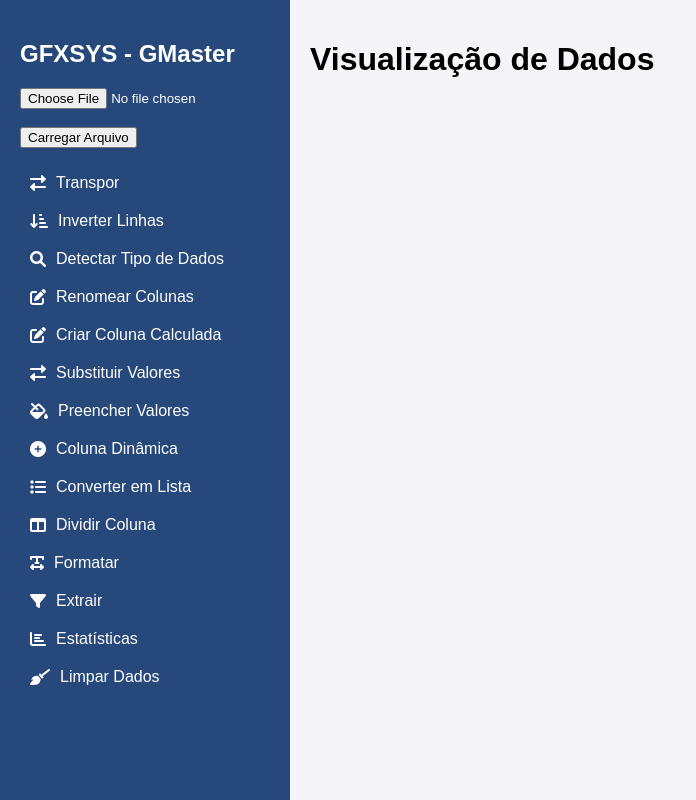
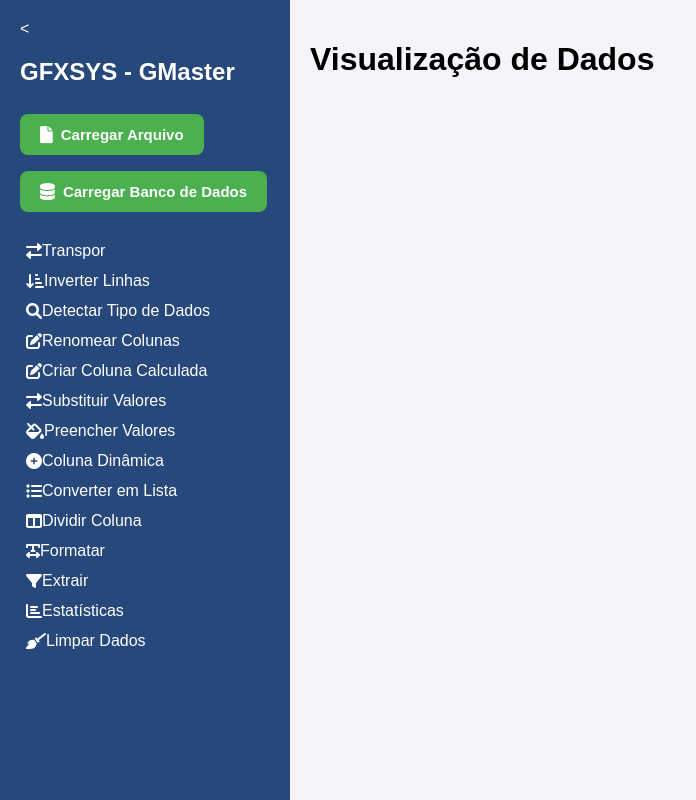
Before and after one commit to julianonicoletti/gmaster_novo, a Flask app: page / in a window 1280 px wide. Shown: the whole page, without its empty margins (0-696 px from the left). Run offline with Flask 3, Linux system fonts and the light colour scheme; some libraries are stand-ins or nearby versions.

Commit message:
alterado layout html e ajustes funcao substituir valores e criar coluna calculada

```diff
--- a/app.py
+++ b/app.py
@@ -1,6 +1,7 @@
 from flask import Flask, render_template, request, jsonify, send_file
 import pandas as pd
 import os
+import numpy as np
 import xml.etree.ElementTree as ElementTree
 from io import StringIO, BytesIO
 import chardet
@@ -69,8 +70,8 @@ def load_from_db():
 
         for col in df.select_dtypes(include=['datetime64']):
             df[col] = df[col].astype(str)
-
-        data = df.to_dict(orient="records")
+        data = df.fillna("null").to_dict(orient='records')
+        #data = df.to_dict(orient="records")
 
         print(f"Dados carregados com sucesso: {len(data)} registros encontrados")
         return jsonify({
@@ -206,23 +207,15 @@ def upload_file():
 
             content = raw_data.decode(encoding, errors='replace')
             df = pd.read_csv(StringIO(content), sep=None, on_bad_lines='skip', quotechar='"', skipinitialspace=True)
-            df = df.where(pd.notnull(df), 'N/A')
+
             print(df.head())
 
-            data = df.to_dict(orient='records')
+            data = df.fillna("null").to_dict(orient='records')
             print("Arquivo CSV lido com sucesso.")
 
         else:
             print("Tipo de arquivo não suportado.")
             return jsonify({"error": "File type not supported"}), 400
-
-        # Processa os dados
-        for item in data:
-            for key, value in item.items():
-                if isinstance(value, (int, float)):
-                    item[key] = str(value)
-                elif pd.isna(value):
-                    item[key] = "N/A"
 
         return jsonify(data)
 
@@ -277,11 +270,6 @@ def calcular_nova_coluna():
         print("Erro ao aplicar fórmula:", str(e))
         return jsonify({"error": str(e)}), 500
 
-        return jsonify(data)
-    except Exception as e:
-        # Exibe o erro detalhado no console do Flask
-        print("Erro ao adicionar nova coluna:", str(e))
-        return jsonify({"error": str(e)}), 500
 
 @app.route('/transpor', methods=['POST'])
 def transpor():
@@ -337,8 +325,8 @@ def rename_column():
 def replace_value():
     data = request.json
     column = data.get('column')
-    old_value = float(data.get('oldValue')) if data.get('oldValue') is not None else data.get('oldValue')
-    new_value = float(data.get('newValue')) if data.get('newValue') is not None else data.get('newValue')
+    old_value = data.get('oldValue')
+    new_value = data.get('newValue')
     df = pd.DataFrame(data['data'])
     print(column, old_value, new_value)
 
@@ -347,15 +335,18 @@ def replace_value():
         return jsonify({"error": "Parâmetros incompletos"}), 400
 
     try:
-        # Converte a coluna para string antes de fazer a substituição
-        #df[column] = df[column].astype(str)
+        # Converte os valores para numéricos (inteiros ou flutuantes)
+        old_value = float(old_value)
+        new_value = float(new_value)
+
+        # Converte a coluna para tipo numérico antes de substituir os valores
+        df[column] = pd.to_numeric(df[column], errors='coerce')
 
         # Substitui o valor antigo pelo novo
-        # old_value = float(old_value)
-        # new_value = float(new_value)
-        print(old_value, new_value)
-        df[column] = df[column].replace(str(old_value), str(new_value))
+        df[column] = df[column].replace(old_value, new_value)
+
         print(df.head())
+
         # Preenche valores NaN com "null" para compatibilidade JSON
         updated_data = df.fillna("null").to_dict(orient='records')
         return jsonify(updated_data)
@@ -363,5 +354,6 @@ def replace_value():
         return jsonify({"error": str(e)}), 500
 
 
+
 if __name__ == '__main__':
     app.run(debug=True)
--- a/database_manager.py
+++ b/database_manager.py
@@ -32,7 +32,8 @@ class DatabaseConnectionManager:
             raise ValueError(f"Tipo de banco de dados não suportado. Opções válidas: {list(self.supported_dbs.keys())}")
 
         db_config = self.supported_dbs[db_type]
-        env_path = Path('.') / db_config['env_file']
+        base_dir = Path(__file__).resolve().parent
+        env_path = base_dir / db_config['env_file']
 
         print(f"Tentando carregar configurações de: {env_path.absolute()}")
 
--- a/static/script.js
+++ b/static/script.js
@@ -146,7 +146,8 @@ async function calcularNovaColuna() {
         if (response.ok) {
             const result = await response.json();
             rawData = result;
-            initializeTable(rawData); // Função para atualizar a tabela no frontend
+            initializeTable(rawData);
+            closeFormulaModal(); // Função para atualizar a tabela no frontend
         } else {
             const error = await response.json();
             alert(`Erro: ${error.error}`);
@@ -236,23 +237,53 @@ async function trocarValor() {
         console.error("Erro:", error);
         alert("Falha ao renomear a coluna.");
     }
-    // fetch('/replace_value', {
-    //     method: 'POST',
-    //     headers: {
-    //         'Content-Type': 'application/json',
-    //     },
-    //     body: JSON.stringify(requestData),
-    // })
-    //     .then(response => response.json())
-    //     .then(data => {
-    //         if (data.error) {
-    //             alert("Erro: " + data.error);
-    //         } else {
-    //             alert("Valores substituídos com sucesso!");
-    //             closeReplaceValueModal();
-    //         }
-    //     })
-    //     .catch(error => {
-    //         console.error("Erro ao substituir valores:", error);
-    //     });
+
 }
+
+function carregarBancoDeDados() {
+    const dbType = document.getElementById('dbType').value;
+    const dbTable = document.getElementById('dbTable').value;
+
+    if (!dbTable) {
+        alert("Por favor, insira o nome da tabela.");
+        return;
+    }
+
+    fetch('/set_database', {
+        method: 'POST',
+        headers: {
+            'Content-Type': 'application/json'
+        },
+        body: JSON.stringify({ db_type: dbType })
+    })
+    .then(response => response.json())
+    .then(data => {
+        if (data.error) {
+            alert(`Erro ao configurar o banco: ${data.error}`);
+            return;
+        }
+
+        fetch(`/load_from_db?table=${encodeURIComponent(dbTable)}`, {
+            method: 'POST'
+        })
+        .then(response => response.json())
+        .then(data => {
+            if (data.error) {
+                alert(`Erro ao carregar dados: ${data.error}`);
+            } else {
+                alert(`Dados carregados com sucesso: ${data.row_count} registros encontrados.`);
+                rawData = data.data; // Atualiza os dados carregados
+                initializeTable(rawData); // Atualiza a tabela
+                closeDatabaseModal();
+            }
+        })
+        .catch(error => {
+            console.error('Erro ao carregar dados:', error);
+            alert('Erro ao carregar dados.');
+        });
+    })
+    .catch(error => {
+        console.error('Erro ao configurar banco:', error);
+        alert('Erro ao configurar o banco de dados.');
+    });
+}
--- a/static/styles.css
+++ b/static/styles.css
@@ -14,7 +14,7 @@ body {
 }
 
 .sidebar {
-    background-color: #26487b; /* Cor de fundo ajustada */
+    background-color: #26487b;
     color: white;
     width: 250px;
     padding: 20px;
@@ -22,13 +22,6 @@ body {
     flex-direction: column;
     align-items: flex-start;
 }
-
-.data-type-row {
-    font-weight: bold;
-    background-color: #f0f0f0;
-    color: #333;
-}
-
 
 .sidebar h2 {
     color: #ffffff;
@@ -43,7 +36,7 @@ body {
 }
 
 .sidebar ul li {
-    padding: 10px;
+    padding: 6px;
     cursor: pointer;
     color: #ffffff;
     font-size: 16px;
@@ -53,36 +46,9 @@ body {
 }
 
 .sidebar ul li:hover {
-    background-color: #1d3a61; /* Efeito de hover */
-    border-left: 4px solid #ffffff; /* Indicador na borda esquerda */
-    padding-left: 16px;
-}
-
-.sidebar ul li i {
-    margin-right: 10px; /* Espaço entre ícone e texto */
-}
-
-.sidebar ul li.active {
     background-color: #1d3a61;
     border-left: 4px solid #ffffff;
     padding-left: 16px;
-}
-
-.sidebar ul li ul {
-    list-style: none;
-    padding: 0;
-    padding-left: 20px;
-}
-
-.sidebar ul li ul li {
-    padding: 8px 0;
-    font-size: 14px;
-    color: #b3c4e0;
-    cursor: pointer;
-}
-
-.sidebar ul li ul li:hover {
-    color: #ffffff;
 }
 
 .content {
@@ -91,3 +57,158 @@ body {
     background-color: #f4f4f9;
     overflow-y: auto;
 }
+
+/* Estilos para o Modal */
+.modal {
+    display: none;  /* Inicialmente escondido */
+    position: fixed;
+    z-index: 1; /* Fica sobre outros elementos */
+    left: 0;
+    top: 0;
+    width: 100%;
+    height: 100%;
+    background-color: rgba(0, 0, 0, 0.5); /* Fundo semitransparente */
+    overflow: auto;
+    padding-top: 60px;
+    transition: opacity 0.3s ease-in-out;
+}
+
+.modal-content {
+    background-color: #fff;
+    margin: 5% auto;
+    padding: 20px;
+    border-radius: 8px;
+    width: 50%;
+    max-width: 600px;
+    box-shadow: 0px 4px 10px rgba(0, 0, 0, 0.2);
+    animation: fadeIn 0.4s ease-out;
+}
+
+@keyframes fadeIn {
+    0% { opacity: 0; }
+    100% { opacity: 1; }
+}
+
+h3 {
+    color: #26487b;
+    font-size: 22px;
+    margin-bottom: 15px;
+}
+
+.input-field {
+    width: 100%;
+    padding: 10px;
+    margin: 10px 0;
+    border: 1px solid #ccc;
+    border-radius: 4px;
+    font-size: 16px;
+    box-sizing: border-box;
+}
+
+.input-field:focus {
+    border-color: #26487b;
+    outline: none;
+}
+
+.modal-buttons {
+    display: flex;
+    justify-content: flex-end;
+    gap: 10px;
+}
+
+.btn {
+    background-color: #26487b;
+    color: white;
+    padding: 10px 20px;
+    font-size: 16px;
+    border: none;
+    border-radius: 4px;
+    cursor: pointer;
+    transition: background-color 0.3s ease;
+}
+
+.btn:hover {
+    background-color: #1d3a61;
+}
+
+.cancel-btn {
+    background-color: #f44336;
+}
+
+.cancel-btn:hover {
+    background-color: #e53935;
+}
+
+/* Botões */
+button {
+    font-size: 15px;
+    padding: 12px 20px;
+    margin: 8px 0;
+    border-radius: 8px;
+    border: none;
+    cursor: pointer;
+    transition: all 0.3s ease;
+    display: inline-flex;
+    align-items: center;
+    justify-content: center;
+    text-align: center;
+    font-weight: bold;
+}
+
+/* Botão de Carregar Arquivo */
+.btn-upload {
+    background-color: #4CAF50; /* Verde */
+    color: white;
+}
+.btn-upload i {
+    margin-right: 8px; /* Espaçamento de 8px entre o ícone e o texto */
+    font-size: 17px; /* Tamanho do ícone */
+}
+
+.btn-upload:hover {
+    background-color: #45a049; /* Cor de hover */
+    transform: translateY(-2px) scale(1.05); /* Levanta o botão */
+}
+
+/* Botão de Carregar Banco de Dados */
+.btn-database {
+    background-color: #4CAF50; /* Azul */
+    color: white;
+}
+
+.btn-database i {
+    margin-right: 8px; /* Espaço entre o ícone e o texto */
+    font-size: 17px; /* Tamanho do ícone */
+}
+
+.btn-database:hover {
+    background-color: #45a049; /* Cor de hover */
+    transform: translateY(-2px) scale(1.05); /* Levanta o botão */
+}
+
+/* Botão quando desabilitado */
+button:disabled {
+    background-color: #ccc;
+    color: #666;
+    cursor: not-allowed;
+    transform: none;
+}
+
+/* Estilos adicionais para o layout */
+h2 {
+    color: #26487b;
+    margin-bottom: 20px;
+}
+
+input[type="file"] {
+    font-size: 15px;
+    padding: 8px;
+    margin-bottom: 0px;
+    border-radius: 6px;
+
+    width: 100%;
+}
+
+input[type="file"]:hover {
+    border-color: #26487b;
+}
--- a/templates/index.html
+++ b/templates/index.html
@@ -13,9 +13,11 @@
 
 <div class="container">
     <aside class="sidebar">
-        <h2>GFXSYS - GMaster</h2>
-        <input type="file" id="fileInput" accept=".txt, .csv, .xlsx, .xml, .zip" /><br>
-        <button onclick="uploadFile()">Carregar Arquivo</button>
+        <<h2>GFXSYS - GMaster</h2>
+        <input type="file" id="fileInput" accept=".txt, .csv, .xlsx, .xml, .zip" style="display: none;" onchange="uploadFile()" />
+        <button class="btn-upload" onclick="document.getElementById('fileInput').click()"><i class="fas fa-file"></i> Carregar Arquivo
+        </button>
+        <button class="btn-database" onclick="abrirBancoDeDados()"><i class="fas fa-database"></i> Carregar Banco de Dados</button>
         <ul>
             <li onclick="transpor()"><i class="fas fa-exchange-alt"></i> Transpor</li>
             <li onclick="inverterLinhas()"><i class="fas fa-sort-amount-down-alt"></i> Inverter Linhas</li>
@@ -74,6 +76,26 @@
 
     </aside>
 
+    <div id="databaseModal" class="modal" style="display: none;">
+        <div class="modal-content">
+            <h3>Carregar Banco de Dados</h3>
+            <label for="dbType">Tipo de Banco:</label>
+            <select id="dbType" class="input-field">
+                <option value="postgres">PostgreSQL</option>
+                <option value="sqlite">SQLite</option>
+                <option value="mysql">MySQL</option>
+            </select>
+            <br>
+            <label for="dbTable">Tabela:</label>
+            <input type="text" id="dbTable" class="input-field" placeholder="Digite o nome da tabela">
+            <br>
+            <div class="modal-buttons">
+                <button onclick="carregarBancoDeDados()" class="btn">Conectar e Carregar</button>
+                <button onclick="closeDatabaseModal()" class="btn cancel-btn">Cancelar</button>
+            </div>
+        </div>
+    </div>
+
     <main class="content">
         <h1>Visualização de Dados</h1>
         <div id="table-container">
@@ -81,6 +103,8 @@
         </div>
     </main>
 </div>
+
+
 
 <script>
     // Função para exibir o modal de fórmula
@@ -112,6 +136,13 @@
     function closeReplaceValueModal() {
         document.getElementById('replaceValueModal').style.display = 'none';
     }
+    function abrirBancoDeDados() {
+        document.getElementById('databaseModal').style.display = 'block';
+    }
+
+    function closeDatabaseModal() {
+        document.getElementById('databaseModal').style.display = 'none';
+    }
 </script>
 
 
```
